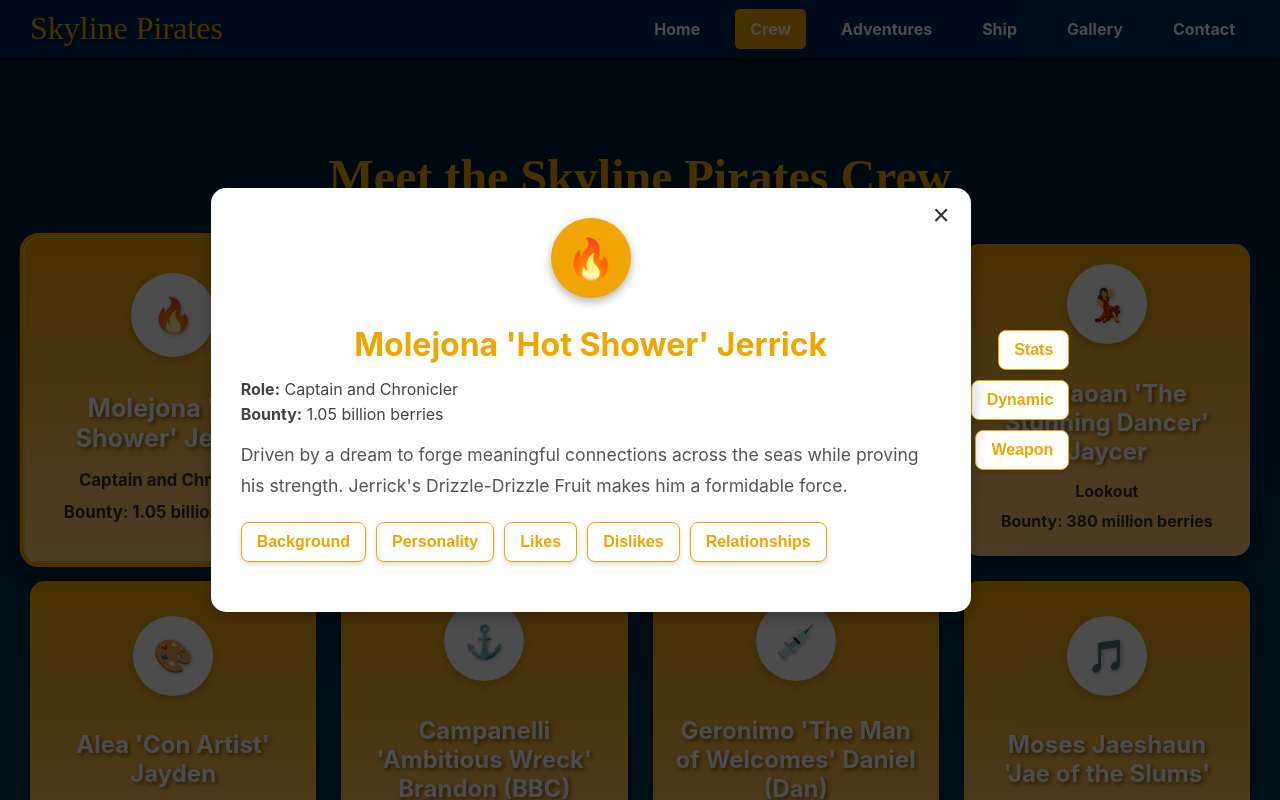
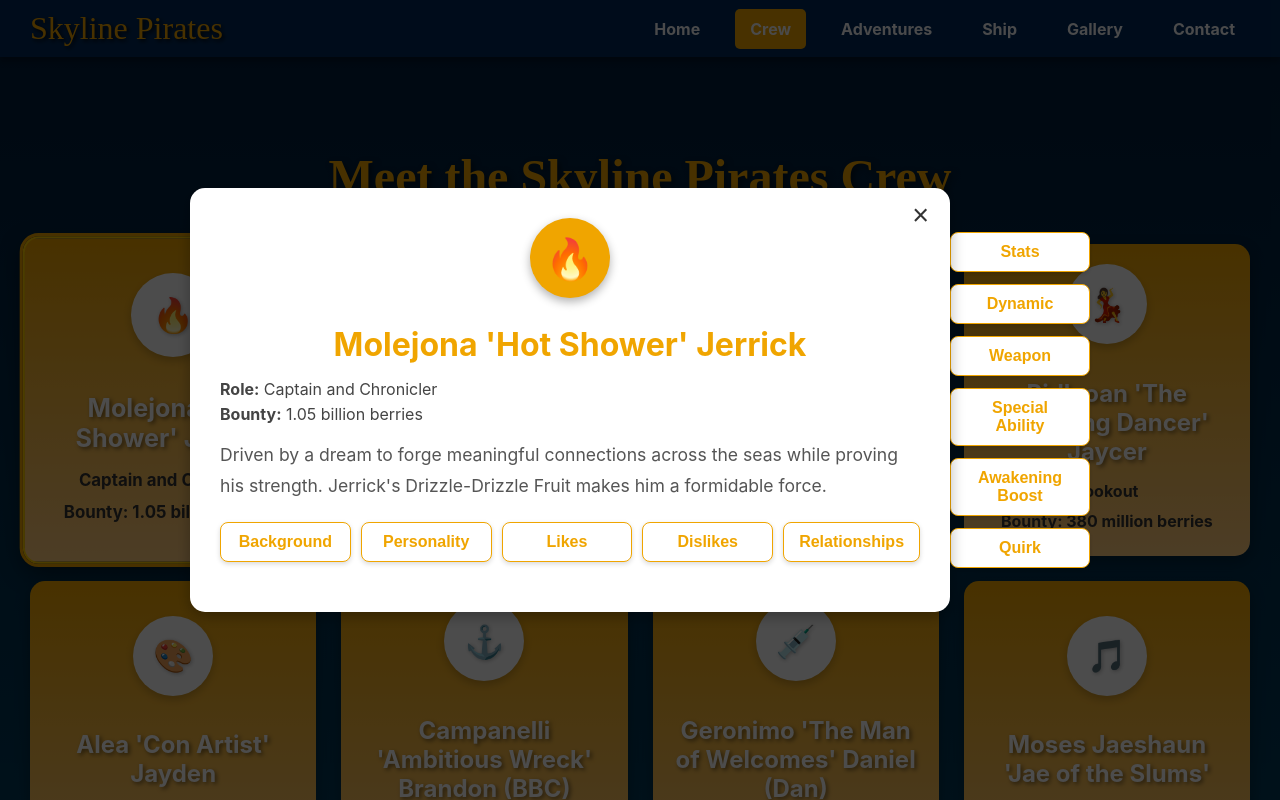
Before and after one commit to kokho1/SkylinePirate, a React (Create React App) app: page /crew in a window 1280 px wide. Both pictures are taken after a click on the button 173 px from the left and 400 px from the top of the page. Shown: the top 800 px of the page. Built offline with nearby package versions, Linux system fonts and the light colour scheme.

Commit message:
Added the special ability, awkening, quirk

```diff
--- a/src/pages/Alliances.jsx
+++ b/src/pages/Alliances.jsx
@@ -74,8 +74,8 @@ const Alliances = () => {
         {alliances.map((alliance, idx) => (
           <div className="alliance-card" key={idx}>
            <div className="alliance-symbol-container">
-  <AllianceSymbol type={alliance.symbolType} />
-</div>
+        <AllianceSymbol type={alliance.symbolType} />
+        </div>
             <div className="alliance-info">
               <h2>{alliance.name}</h2>
               <p className="alliance-members"><strong>Members:</strong> {alliance.members}</p>
--- a/src/pages/CrewModal.jsx
+++ b/src/pages/CrewModal.jsx
@@ -11,10 +11,15 @@ const CrewModal = ({ member, onClose }) => {
 
   if (!member) return null;
 
-  // Retrieve stats, dynamic abilities, and weapon from crewStats
+  // Retrieve stats, dynamic abilities, weapon, special ability, awakening boost, and quirk from crewStats
   const stats = crewStats[member.name]?.stats || {};
   const dynamic = crewStats[member.name]?.dynamic || "No dynamic info available.";
   const weapon = crewStats[member.name]?.weapon || "No weapon info available.";
+  const specialAbility = crewStats[member.name]?.specialAbility || "No special ability available.";
+  const specialAbilityDescription = crewStats[member.name]?.specialAbilityDescription || "";
+  const awakeningBoost = crewStats[member.name]?.awakeningBoost || "No awakening boost available.";
+  const awakeningBoostDescription = crewStats[member.name]?.awakeningBoostDescription || "";
+  const quirk = crewStats[member.name]?.quirk || "No quirk available.";
 
   // Prevent modal close when clicking inside modal content or buttons
   const handleOverlayClick = (e) => {
@@ -161,6 +166,28 @@ const CrewModal = ({ member, onClose }) => {
               <p>{weapon}</p>
             </div>
           )}
+          {activeSection === "specialAbility" && (
+            <div className={styles.sectionContent}>
+              <h3>Special Ability</h3>
+              <p>
+                <strong>{specialAbility}</strong>: {specialAbilityDescription}
+              </p>
+            </div>
+          )}
+          {activeSection === "awakeningBoost" && (
+            <div className={styles.sectionContent}>
+              <h3>Awakening Boost</h3>
+              <p>
+                <strong>{awakeningBoost}</strong>: {awakeningBoostDescription}
+              </p>
+            </div>
+          )}
+          {activeSection === "quirk" && (
+            <div className={styles.sectionContent}>
+              <h3>Quirk</h3>
+              <p>{quirk}</p>
+            </div>
+          )}
         </div>
       </div>
       {/* Right Buttons Outside the Modal */}
@@ -189,6 +216,30 @@ const CrewModal = ({ member, onClose }) => {
         >
           Weapon
         </button>
+        <button
+          className={`${styles.detailsButton} ${
+            activeSection === "specialAbility" ? styles.activeButton : ""
+          }`}
+          onClick={() => toggleSection("specialAbility")}
+        >
+          Special Ability
+        </button>
+        <button
+          className={`${styles.detailsButton} ${
+            activeSection === "awakeningBoost" ? styles.activeButton : ""
+          }`}
+          onClick={() => toggleSection("awakeningBoost")}
+        >
+          Awakening Boost
+        </button>
+        <button
+          className={`${styles.detailsButton} ${
+            activeSection === "quirk" ? styles.activeButton : ""
+          }`}
+          onClick={() => toggleSection("quirk")}
+        >
+          Quirk
+        </button>
       </div>
     </div>
   );
--- a/src/pages/Crewstats.jsx
+++ b/src/pages/Crewstats.jsx
@@ -14,6 +14,13 @@ const crewStats = {
         "Inspires loyalty through charisma and optimism. Maintains balance between authority and camaraderie.",
       weapon:
         "Aqua Blade: A water-infused sword that amplifies his Drizzle-Drizzle Fruit powers, capable of unleashing devastating water slashes and defensive barriers.",
+      specialAbility: "Aqua Tempest",
+      specialAbilityDescription:
+        "Unleashes a massive water vortex using the Aqua Blade, disorienting enemies and creating a defensive barrier for allies.",
+      awakeningBoost: "Ocean's Blessing",
+      awakeningBoostDescription:
+        "Boosts charisma, haki, and durability by 20%. Allies within the vortex gain a temporary increase in morale and defense.",
+      quirk: "Insists on taking a warm shower before every battle, no matter the circumstances.",
     },
     "Jew Frias 'Burger Destroyer' Derick": {
       stats: {
@@ -30,6 +37,13 @@ const crewStats = {
         "Supports the crew by boosting morale and strategizing combat plans.",
       weapon:
         "Haki-Infused Gauntlets: Designed for high-impact taekwondo strikes and advanced haki techniques.",
+      specialAbility: "Haki Barrage",
+      specialAbilityDescription:
+        "Rapid, high-impact taekwondo strikes infused with advanced haki, creating shockwaves that knock back multiple enemies.",
+      awakeningBoost: "Iron Resolve",
+      awakeningBoostDescription:
+        "Increases strength, combat skill, and haki by 25%. Enhances gauntlets with indestructible energy for the duration.",
+      quirk: "Always sneaks a burger into strategy meetings and eats it mid-discussion.",
     },
     "Fernandez Jaeger ('Kanade')": {
       stats: {
@@ -46,6 +60,13 @@ const crewStats = {
         "Analyzes situations with a scholar's mindset, ensuring efficiency and precision in plans.",
       weapon:
         "Ancient Tome Blade: A weapon forged from historical texts with embedded haki powers.",
+      specialAbility: "Tome of Ruin",
+      specialAbilityDescription:
+        "Summons pages from the Ancient Tome Blade that unleash powerful haki-imbued strikes, binding enemies in chains of energy.",
+      awakeningBoost: "Scholar's Insight",
+      awakeningBoostDescription:
+        "Doubles intelligence and creativity for strategy and problem-solving. Boosts combat skill for precise, calculated attacks.",
+      quirk: "Shouts obscure historical quotes in battle, confusing both enemies and allies.",
     },
     "Pidlaoan 'The Stunning Dancer' Jaycer": {
       stats: {
@@ -62,6 +83,13 @@ const crewStats = {
         "Combines dance and combat techniques to inspire the crew and confuse opponents with his Glist-Glist Fruit powers.",
       weapon:
         "Rhythmic Blades: Lightweight, flexible swords that synchronize with his dance movements.",
+      specialAbility: "Blazing Waltz",
+      specialAbilityDescription:
+        "Combines his Glist-Glist Fruit powers with Rhythmic Blades to create a dazzling display of fiery slashes and unpredictable movements.",
+      awakeningBoost: "Dance of Vitality",
+      awakeningBoostDescription:
+        "Increases speed, charisma, and creativity by 30%. Allies are inspired, gaining temporary haste and enhanced coordination.",
+      quirk: "Refuses to fight unless background music is playing.",
     },
     "Alea 'Con Artist' Jayden": {
       stats: {
@@ -78,6 +106,13 @@ const crewStats = {
         "Uses observation haki and artistic abilities to manipulate the battlefield with precision.",
       weapon:
         "Illustrator's Pen: A tool powered by his Splat-Splat Fruit that brings drawings to life.",
+      specialAbility: "Masterpiece Strike",
+      specialAbilityDescription:
+        "Uses the Splat-Splat Fruit to summon lifelike constructs to overwhelm foes and create impenetrable barriers.",
+      awakeningBoost: "Artistic Precision",
+      awakeningBoostDescription:
+        "Increases intelligence, haki, and creativity by 25%. Constructs gain additional durability and offensive capabilities.",
+      quirk: "Constantly doodles embarrassing caricatures of the crew in his spare time.",
     },
     "Campanelli 'Ambitious Wreck' Brandon (BBC)": {
       stats: {
@@ -94,6 +129,13 @@ const crewStats = {
         "An adventurous shipwright who thrives in high-risk situations, ensuring the crew's ship is always ready.",
       weapon:
         "Iron Wrench Hammer: A versatile tool for both construction and combat, enhanced with haki.",
+      specialAbility: "Wrecking Storm",
+      specialAbilityDescription:
+        "Uses the Iron Wrench Hammer to summon a flurry of strikes, causing widespread destruction to both enemies and terrain.",
+      awakeningBoost: "Steel Fortress",
+      awakeningBoostDescription:
+        "Boosts durability and creativity by 30%. The ship gains an impenetrable shield and enhanced speed for a limited time.",
+      quirk: "Builds overly complicated contraptions that often backfire hilariously.",
     },
     "Geronimo 'The Man of Welcomes' Daniel (Dan)": {
       stats: {
@@ -110,6 +152,13 @@ const crewStats = {
         "Balances empathy and combat tactics to support the crew as a healer and second mate.",
       weapon:
         "Medical Chakram: A dual-purpose tool for both surgical precision and combat efficiency.",
+      specialAbility: "Surgical Precision",
+      specialAbilityDescription:
+        "Launches the Medical Chakram to perform precise, long-range attacks while healing allies caught in its path.",
+      awakeningBoost: "Healing Aura",
+      awakeningBoostDescription:
+        "Increases intelligence, charisma, and speed by 20%. Allies gradually regenerate health and recover from status effects.",
+      quirk: "Diagnoses everyone’s injuries, even when they’re completely fine.",
     },
     "Moses Jaeshaun 'Jae of the Slums'": {
       stats: {
@@ -126,6 +175,13 @@ const crewStats = {
         "Blends navigation skills and musical artistry to boost crew morale and steer them through challenges.",
       weapon:
         "Lyrical Blade: A musical sword that emits vibrations to disorient foes.",
+      specialAbility: "Lyrical Symphony",
+      specialAbilityDescription:
+        "Emits hypnotic vibrations with the Lyrical Blade, confusing enemies and enhancing allies’ combat effectiveness.",
+      awakeningBoost: "Melody of Freedom",
+      awakeningBoostDescription:
+        "Boosts speed, haki, and creativity by 25%. Allies become immune to crowd-control effects and gain enhanced mobility.",
+      quirk: "Breaks into a freestyle rap at the most inappropriate moments.",
     },
     "Ho Ming 'Fryboy' Kok": {
       stats: {
@@ -142,6 +198,13 @@ const crewStats = {
         "Uses his culinary creativity and Simmer-Simmer Fruit powers to keep the crew energized and entertained.",
       weapon:
         "Cooking Flare Whisk: A heated whisk that doubles as a close-range weapon.",
+      specialAbility: "Inferno Feast",
+      specialAbilityDescription:
+        "Creates a fiery explosion of simmering energy, cooking enemies in the area while boosting ally stamina.",
+      awakeningBoost: "Culinary Surge",
+      awakeningBoostDescription:
+        "Increases creativity and charisma by 30%. Allies affected by Kok’s food gain enhanced strength and regeneration for a short time.",
+      quirk: "Secretly adds absurd ingredients like sea king tears to his recipes, claiming it 'enhances flavor.'",
     },
     "Htet 'The Digital Freak' Naing": {
       stats: {
@@ -158,6 +221,13 @@ const crewStats = {
         "Combines scientific expertise and combat precision to innovate and enhance the crew's tools.",
       weapon:
         "Tech Gauntlet: A multi-functional glove powered by his Comp-Comp Fruit.",
+      specialAbility: "Digital Overload",
+      specialAbilityDescription:
+        "Unleashes a flurry of automated attacks from modified tools, overwhelming enemies with precision strikes.",
+      awakeningBoost: "System Upgrade",
+      awakeningBoostDescription:
+        "Increases intelligence, combat skill, and durability by 25%. All crew equipment gains enhanced functionality and efficiency.",
+      quirk: "Creates overcomplicated user manuals for his inventions that no one reads.",
     },
     "Silvestrich 'The Snark' Matthew": {
       stats: {
@@ -174,6 +244,13 @@ const crewStats = {
         "A pragmatic sniper with a quick wit and a strong bond with his sentient weapon, Contra.",
       weapon:
         "Contra: A scooter/shotgun hybrid with sentient capabilities for long-range precision.",
+      specialAbility: "Precision Volley",
+      specialAbilityDescription:
+        "Fires a series of pinpoint-accurate shots from Contra, capable of taking out multiple enemies simultaneously.",
+      awakeningBoost: "Hawkeye Focus",
+      awakeningBoostDescription:
+        "Boosts speed, intelligence, and haki by 20%. Increases Contra’s range and accuracy, allowing for devastating long-range attacks.",
+      quirk: "Engages in long, sarcastic arguments with Contra, his sentient weapon.",
     },
     "Carrizo 'Fresh Blood' Howie": {
       stats: {
@@ -190,6 +267,13 @@ const crewStats = {
         "Blends echolocation and flight abilities to scout dangerous terrain and aid the crew.",
       weapon:
         "Bat Wing Blades: Dual curved blades that resemble wings, ideal for aerial combat.",
+      specialAbility: "Sonic Wings",
+      specialAbilityDescription:
+        "Generates high-pitched sonic waves with his wings, disorienting enemies while enhancing ally perception.",
+      awakeningBoost: "Aerial Supremacy",
+      awakeningBoostDescription:
+        "Increases speed, haki, and creativity by 25%. Gains enhanced flight speed and maneuverability, making him nearly untouchable in the air.",
+      quirk: "Sleeps upside down like a bat and scares the crew awake by hanging over their beds.",
     },
   };
 
--- a/src/styles/CrewModal.module.css
+++ b/src/styles/CrewModal.module.css
@@ -102,12 +102,13 @@
 .rightButtons {
   display: flex;
   flex-direction: column;
-  align-items: flex-end;
-  gap: 10px;
+  align-items: flex-start; /* Align to the left for uniformity */
+  gap: 12px; /* Slightly increase spacing for better alignment */
 }
 
 .detailsButton {
   flex: 1;
+  width: 140px; /* Set fixed width for uniform button size */
   text-align: center;
   padding: 10px 15px;
   background: #ffffff;
```
Lines whose indentation alone changed are shown as unchanged.
